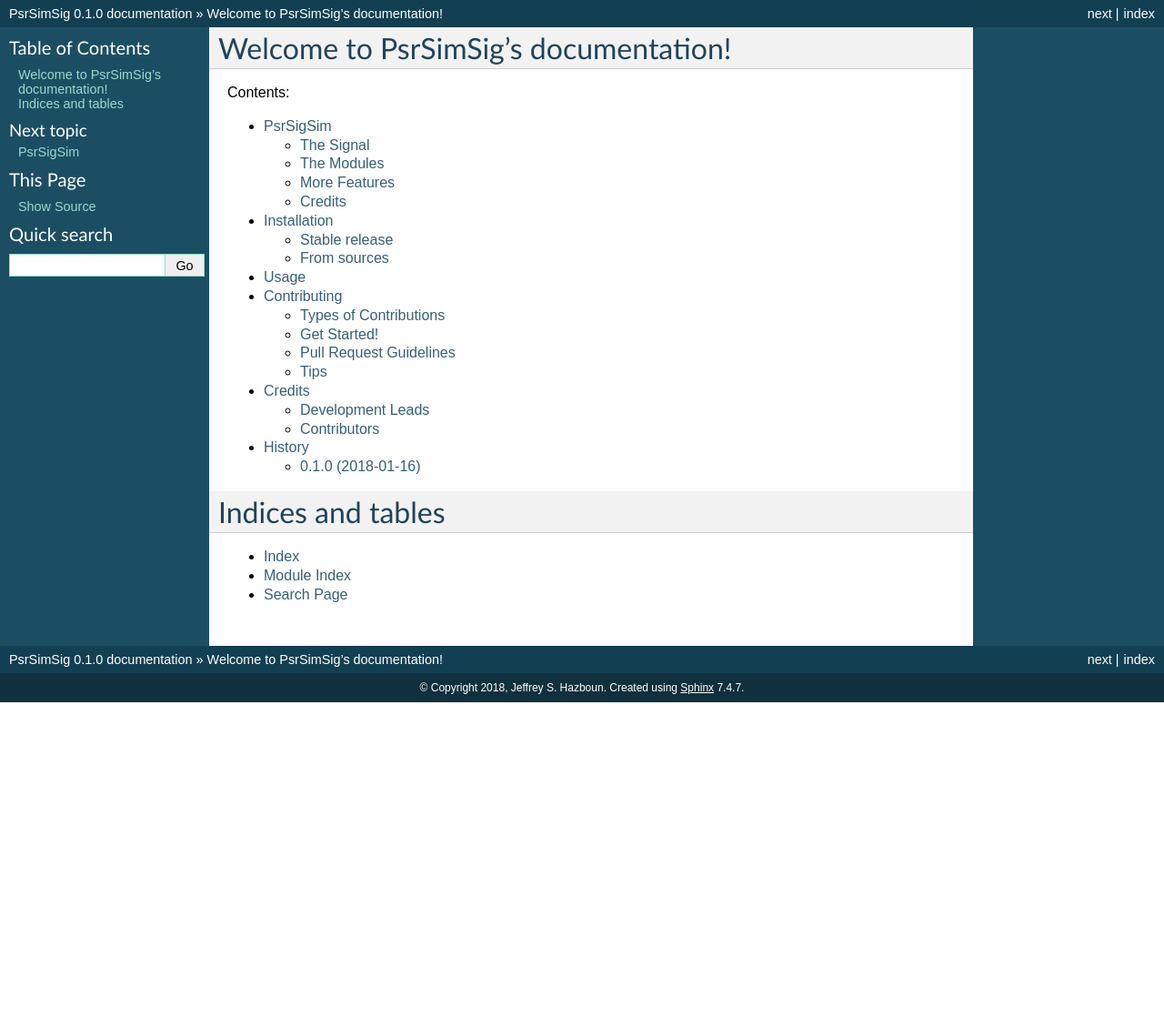
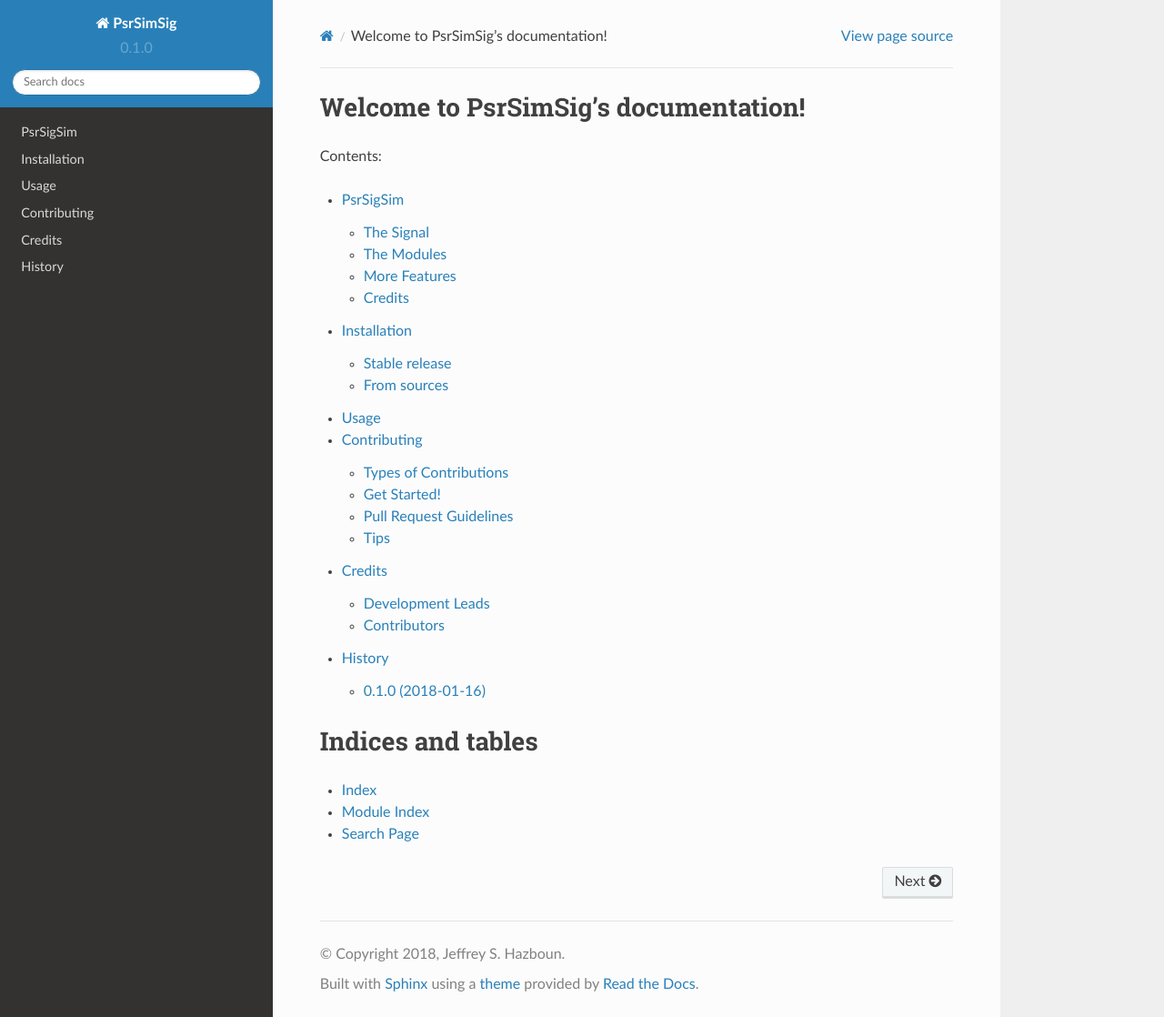
Before and after one commit to PsrSigSim/PsrSigSim, a Sphinx documentation site: the page built from docs/index.rst, in a window 1280 px wide and 1118 px high. Shown: the whole window at 91% size. Built offline with Sphinx 7.4.7 and the Read the Docs theme 2.0.0, drawn with Linux system fonts in a browser that asks for light colours; pages that are not in the unit, such as notebooks, are missing from menus.

```diff
--- a/docs/conf.py
+++ b/docs/conf.py
@@ -40,7 +40,11 @@ import psrsigsim
 
 # Add any Sphinx extension module names here, as strings. They can be
 # extensions coming with Sphinx (named 'sphinx.ext.*') or your custom ones.
-extensions = ['sphinx.ext.autodoc', 'sphinx.ext.viewcode']
+extensions = ['sphinx.ext.autodoc',
+              'sphinx.ext.viewcode',
+              'sphinx.ext.mathjax',
+              'matplotlib.sphinxext.plot_directive',
+              'numpydoc']
 
 # Add any paths that contain templates here, relative to this directory.
 templates_path = ['_templates']
@@ -111,7 +115,7 @@ pygments_style = 'sphinx'
 
 # The theme to use for HTML and HTML Help pages.  See the documentation for
 # a list of builtin themes.
-html_theme = 'default'
+html_theme = 'sphinx_rtd_theme'#'default'
 
 # Theme options are theme-specific and customize the look and feel of a
 # theme further.  For a list of options available for each theme, see the
```
